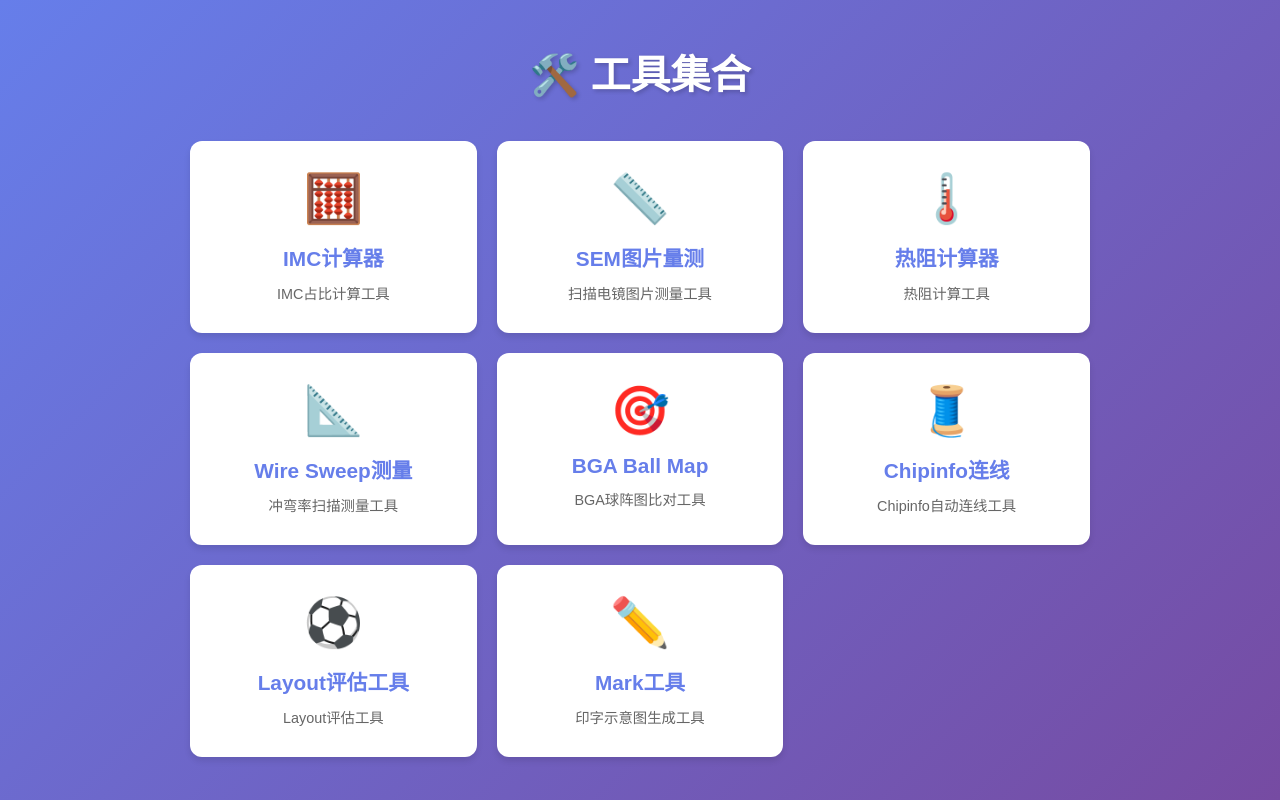
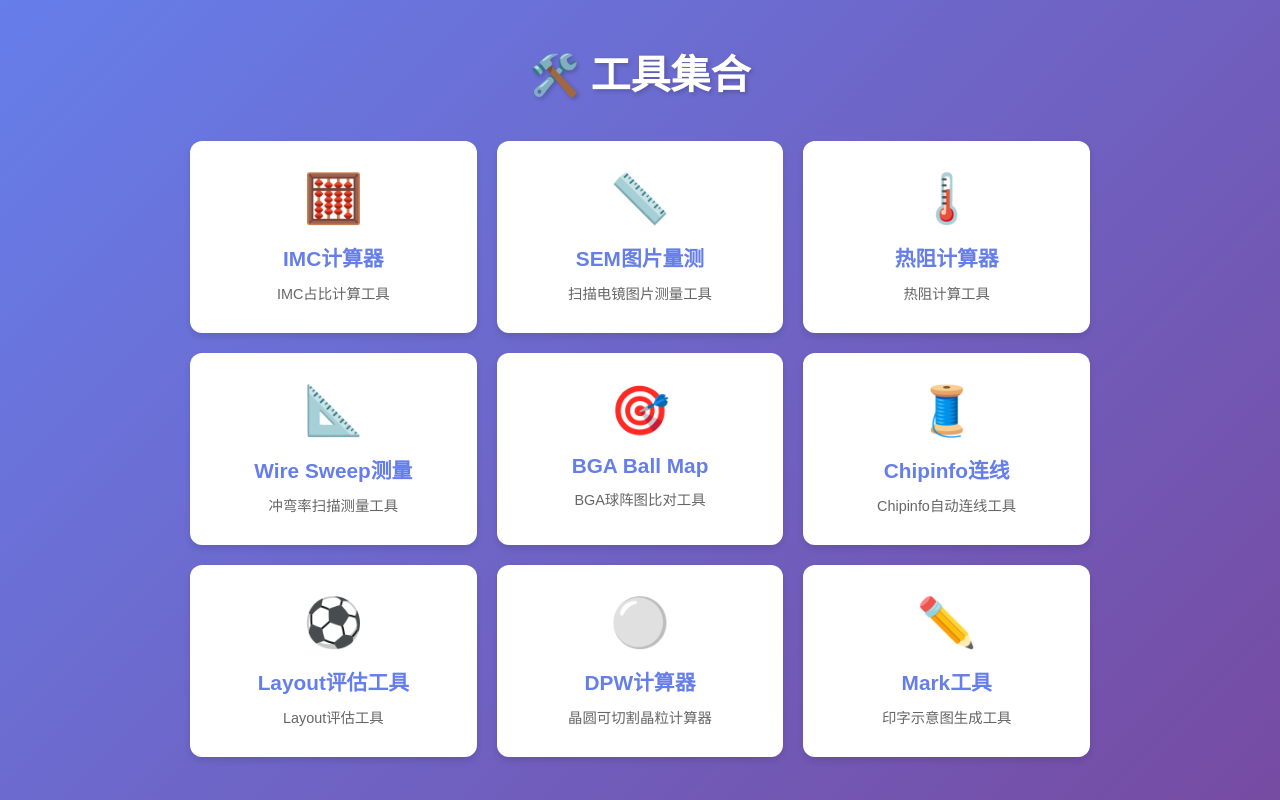
Before and after one commit to cyrus1219/cyrus1219.github.io, a plain HTML site: page index.html in a window 1280 px wide. Drawn offline with Linux system fonts and the light colour scheme.

Commit message:
Update index.html

```diff
--- a/index.html
+++ b/index.html
@@ -120,7 +120,11 @@
                 <div class="tool-title">Layout评估工具</div>
                 <div class="tool-desc">Layout评估工具</div>
             </a>
-
+             <a href="dpw-calculator.html" class="tool-card">
+                <div class="tool-icon">⚪</div>
+                <div class="tool-title">DPW计算器</div>
+                <div class="tool-desc">晶圆可切割晶粒计算器</div>
+            </a>
             <a href="mark/index.html" class="tool-card">
                 <div class="tool-icon">✏️</div>
                 <div class="tool-title">Mark工具</div>
```
